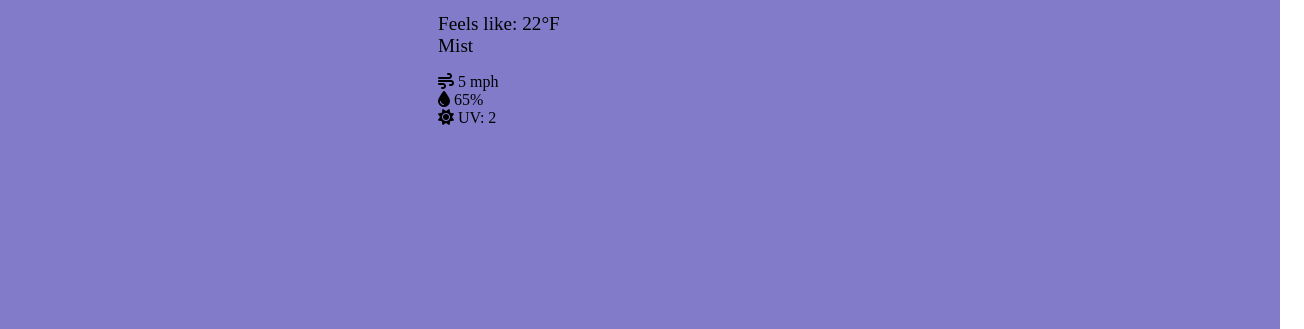
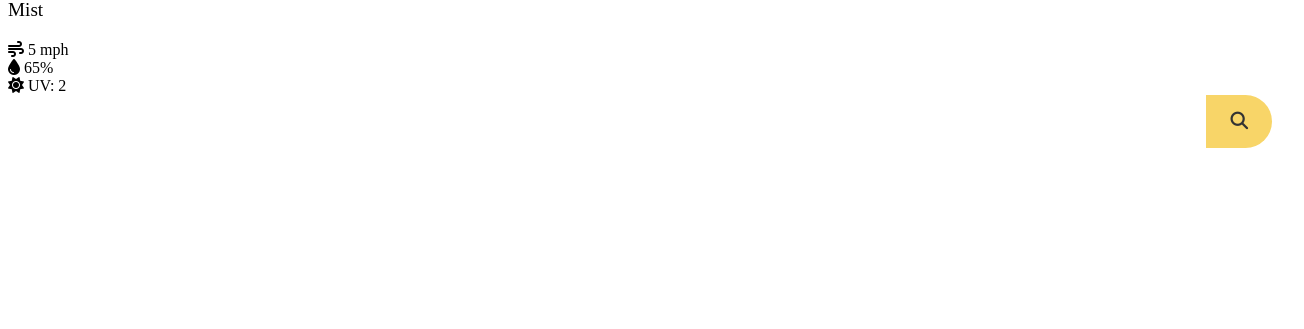
Before and after one commit to Abhay43215/weather-app, a plain HTML site: page index.html in a window 1280 px wide. Shown: the part 471-800 px from the top of the page, 1304 px wide, since content can reach past the window. Drawn offline with Linux system fonts and the light colour scheme.

Commit message:
Update style.css

```diff
--- a/style.css
+++ b/style.css
@@ -1,20 +1,6 @@
 *{
-    margin: 0%;
     padding: 0;
-
-}
- .container{
-    width:100%;
-    height:100vh;
-    background-color: rgb(130, 123, 201);
-    display:flex;
     justify-content:center;
-    align-items:center;
-
-
-}
-.weather-container{
-    color : rgb(255, 250, 250);
 }
       margin: 0;
       padding: 0;
```
